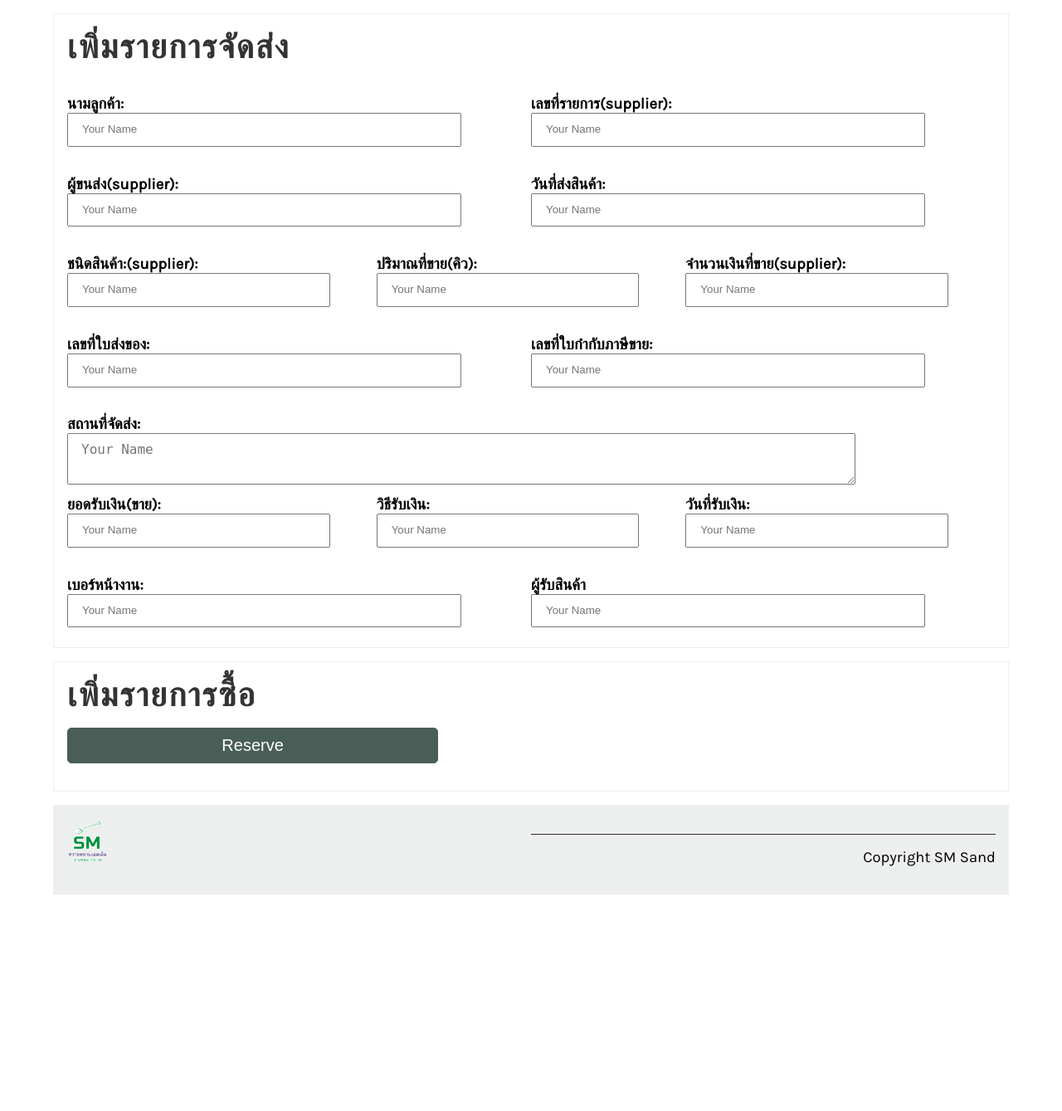
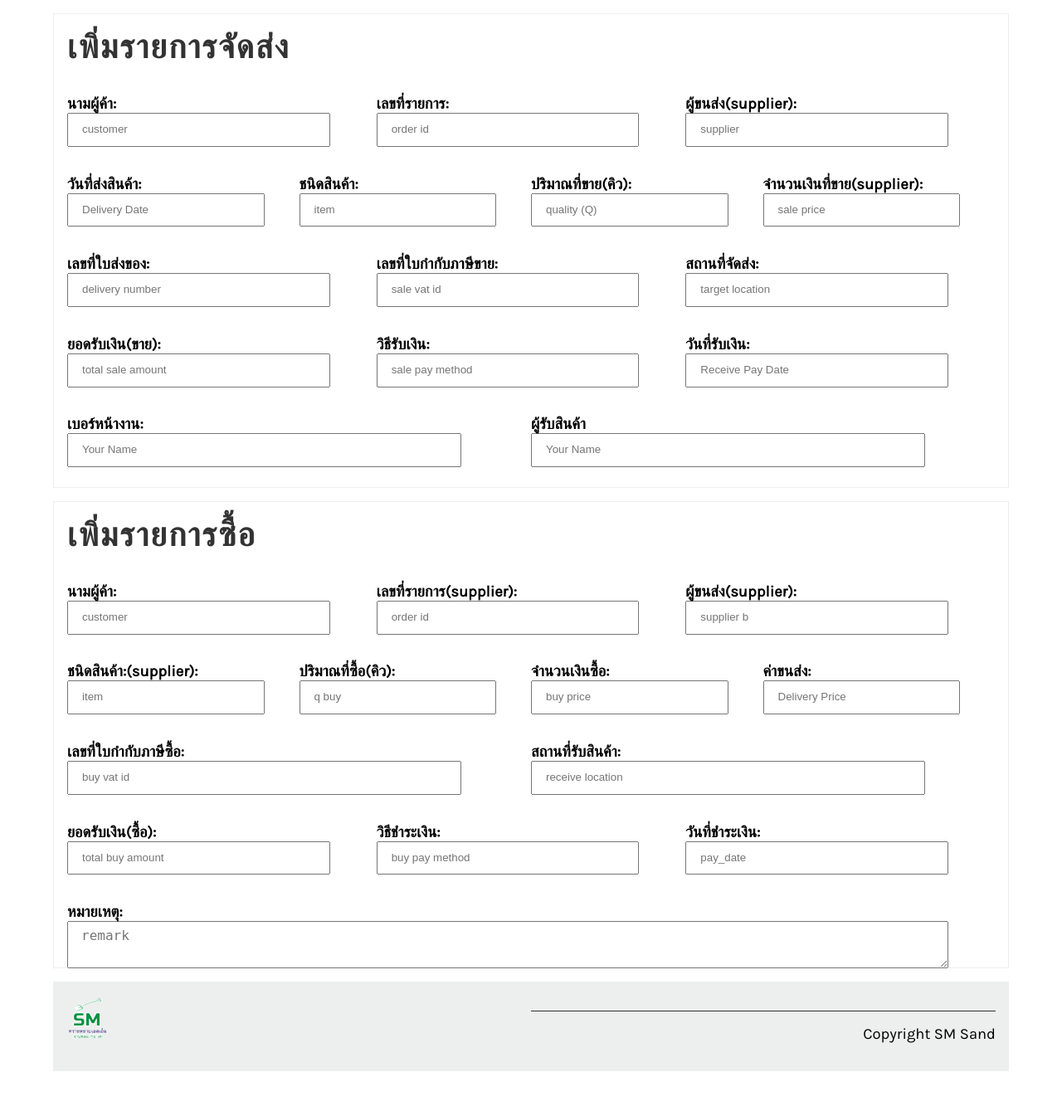
Before and after one commit to MikaelVenus/SMC, a Django app: page /orderitem/ in a window 1280 px wide. Shown: the part 259-1598 px from the top of the page at 83% size. Before the commit the page ends 1337 px from the top, so only its background shows below. Run offline with Django 4.2, Linux system fonts and the light colour scheme; data that the repository does not hold is empty; some web fonts are replaced.

Commit message:
add backend dropdown / add frontend layer for add item page

```diff
--- a/smcproject/account/models.py
+++ b/smcproject/account/models.py
@@ -48,7 +48,6 @@ class Order_Transection(models.Model):
     customer = models.ForeignKey(Customer, on_delete=models.CASCADE, related_name="customer_name")
     supplier = models.ForeignKey(Supplier, on_delete=models.CASCADE, related_name="supplier_name")
     item = models.ForeignKey(Item,  on_delete=models.CASCADE, related_name="item_name")
-
     #Customer part
     target_location = models.ForeignKey(Location,  on_delete=models.CASCADE, related_name="target_location_name")
     receive_phone = models.CharField(max_length=20)
@@ -61,7 +60,6 @@ class Order_Transection(models.Model):
     sale_pay_method = models.CharField(max_length=20, choices=PAY_RECEIVE_METHOD_CHOICES)
     sale_vat_id = models.CharField(max_length=30)
     receive_date = models.DateField()
-
     #Owner Part
     receive_location = models.ForeignKey(Location,  on_delete=models.CASCADE, related_name="receive_location_name")
     q_buy = models.DecimalField(decimal_places=4,max_digits=8)
--- a/smcproject/account/static/css/style.css
+++ b/smcproject/account/static/css/style.css
@@ -128,10 +128,10 @@ input, select{
 }
 
 textarea {
-    width: 85%;
+    width: 95%;
     display: block;
-    padding: .5rem 1rem;
-    line-height: 1.35rem;
+    padding: .4rem 1rem;
+    line-height: 1.3rem;
     box-sizing: border-box;
     font-size:1rem;
 }
--- a/smcproject/account/templates/base.html
+++ b/smcproject/account/templates/base.html
@@ -6,7 +6,7 @@
     <meta charset="utf-8" />
     <meta name="viewport" content="width=device-width, initial-scale=1" />
 
-    <title>Little Lemon</title>
+    <title>SMC Accounting</title>
     <meta name="description" content="A brief description" />
     <meta
       name="author"
@@ -34,6 +34,12 @@
       href="https://fonts.googleapis.com/css2?family=Karla&family=Markazi+Text:wght@500&display=swap"
       rel="stylesheet"
     />
+    <!-- add jquery -->
+    <script src="https://code.jquery.com/jquery-3.6.0.min.js"></script>
+
+    <!-- jQuery UI library -->
+    <link rel="stylesheet" href="https://code.jquery.com/ui/1.13.1/themes/base/jquery-ui.css">
+    <script src="https://code.jquery.com/ui/1.13.1/jquery-ui.js"></script>
   </head>
 
   <body>
--- a/smcproject/account/templates/book.html
+++ b/smcproject/account/templates/book.html
@@ -71,7 +71,7 @@
       .then(data => {
         reserved_slots = []
         bookings = ''
-
+        console.log(data)
         /* Step 11: Part three */
         for (let i = 0; i < data.length; i++) {
             let item = data[i];
--- a/smcproject/account/templates/orderitem.html
+++ b/smcproject/account/templates/orderitem.html
@@ -2,6 +2,7 @@
 {% load static %}
 
 {% block content %}
+<form method="POST" id="form">
   <section>
     <article>
       <h2>เพิ่มรายการจัดส่ง</h2>
@@ -10,95 +11,100 @@
         <!--Begin col-->
         <div class="column-100">
             {% csrf_token %}
-          <form method="POST" id="form">
+            <!-- <form method="POST" id="form"> -->
               <!-- {% csrf_token %} -->
             <div class="row">
               <div class="column-npd">
                 <p>
-                  <label for="first_name">นามลูกค้า:</label>
-                  <input type="text" placeholder="Your Name" maxlength="200" required="" id="first_name">
+                  <label for="customer">นามผู้ค้า:</label>
+                  <input type="text" placeholder="customer" maxlength="200" required="" id="customer">
                 </p>
               </div>
               <div class="column-npd">
                 <p>
-                  <label for="first_name">เลขที่รายการ(supplier):</label>
-                  <input type="text" placeholder="Your Name" maxlength="200" required="" id="first_name">
+                  <label for="order_id">เลขที่รายการ:</label>
+                  <input type="text" placeholder="order id" maxlength="200" required="" id="order_id">
+                </p>
+              </div>
+              <div class="column-npd">
+                <p>
+                  <label for="supplier">ผู้ขนส่ง(supplier):</label>
+                  <input type="text" placeholder="supplier" maxlength="200" required="" id="supplier">
                 </p>
               </div>
             </div>
             <div class="row">
               <div class="column-npd">
                 <p>
-                  <label for="first_name">ผู้ขนส่ง(supplier):</label>
-                  <input type="text" placeholder="Your Name" maxlength="200" required="" id="first_name">
+                  <label for="delivery_date">วันที่ส่งสินค้า:</label>
+                  <input type="text" placeholder="Delivery Date" maxlength="200" required="" id="delivery_date" name="delivery_date">
                 </p>
               </div>
               <div class="column-npd">
                 <p>
-                  <label for="first_name">วันที่ส่งสินค้า:</label>
-                  <input type="text" placeholder="Your Name" maxlength="200" required="" id="first_name">
+                  <label for="item">ชนิดสินค้า:</label>
+                  <input type="text" placeholder="item" maxlength="200" required="" id="item">
+                </p>
+              </div>
+              <div class="column-npd">
+                <p>
+                  <label for="q_sale">ปริมาณที่ขาย(คิว):</label>
+                  <input type="text" placeholder="quality (Q)" maxlength="200" required="" id="q_sale">
+                </p>
+              </div>
+              <div class="column-npd">
+                <p>
+                  <label for="sale_price">จำนวนเงินที่ขาย(supplier):</label>
+                  <input type="text" placeholder="sale price" maxlength="200" required="" id="sale_price">
                 </p>
               </div>
             </div>
             <div class="row">
               <div class="column-npd">
                 <p>
-                  <label for="first_name">ชนิดสินค้า:(supplier):</label>
-                  <input type="text" placeholder="Your Name" maxlength="200" required="" id="first_name">
+                  <label for="delivery_number">เลขที่ใบส่งของ:</label>
+                  <input type="text" placeholder="delivery number" maxlength="200" required="" id="delivery_number">
                 </p>
               </div>
               <div class="column-npd">
                 <p>
-                  <label for="first_name">ปริมาณที่ขาย(คิว):</label>
-                  <input type="text" placeholder="Your Name" maxlength="200" required="" id="first_name">
+                  <label for="sale_vat_id">เลขที่ใบกำกับภาษีขาย:</label>
+                  <input type="text" placeholder="sale vat id" maxlength="200" required="" id="sale_vat_id">
                 </p>
               </div>
               <div class="column-npd">
                 <p>
-                  <label for="first_name">จำนวนเงินที่ขาย(supplier):</label>
-                  <input type="text" placeholder="Your Name" maxlength="200" required="" id="first_name">
+                  <label for="target_location">สถานที่จัดส่ง:</label>
+                  <input type="text" placeholder="target location" maxlength="200" required="" id="target_location">
+                  <!-- <textarea type="text" placeholder="Your Name" maxlength="200" required="" id="first_name"></textarea> -->
                 </p>
               </div>
             </div>
-            <div class="row">
-              <div class="column-npd">
-                <p>
-                  <label for="first_name">เลขที่ใบส่งของ:</label>
-                  <input type="text" placeholder="Your Name" maxlength="200" required="" id="first_name">
-                </p>
-              </div>
-              <div class="column-npd">
-                <p>
-                  <label for="first_name">เลขที่ใบกำกับภาษีขาย:</label>
-                  <input type="text" placeholder="Your Name" maxlength="200" required="" id="first_name">
-                </p>
-              </div>
-            </div>
-            <div class="row">
+            <!-- <div class="row">
               <div class="column-npd">
                 <p>
                   <label for="first_name">สถานที่จัดส่ง:</label>
                   <textarea type="text" placeholder="Your Name" maxlength="200" required="" id="first_name"></textarea>
                 </p>
               </div>
-            </div>
+            </div> -->
             <div class="row">
               <div class="column-npd">
                 <p>
-                  <label for="first_name">ยอดรับเงิน(ขาย):</label>
-                  <input type="text" placeholder="Your Name" maxlength="200" required="" id="first_name">
+                  <label for="total_sale_amount">ยอดรับเงิน(ขาย):</label>
+                  <input type="text" placeholder="total sale amount" maxlength="200" required="" id="total_sale_amount">
                 </p>
               </div>
               <div class="column-npd">
                 <p>
-                  <label for="first_name">วิธีรับเงิน:</label>
-                  <input type="text" placeholder="Your Name" maxlength="200" required="" id="first_name">
+                  <label for="sale_pay_method">วิธีรับเงิน:</label>
+                  <input type="text" placeholder="sale pay method" maxlength="200" required="" id="sale_pay_method">
                 </p>
               </div>
               <div class="column-npd">
                 <p>
-                  <label for="first_name">วันที่รับเงิน:</label>
-                  <input type="text" placeholder="Your Name" maxlength="200" required="" id="first_name">
+                  <label for="receive_date">วันที่รับเงิน:</label>
+                  <input type="text" placeholder="Receive Pay Date" maxlength="200" required="" id="receive_date" name="receive_pay_date">
                 </p>
               </div>
             </div>
@@ -116,17 +122,13 @@
                 </p>
               </div>
             </div>
-          </form>
+            <!-- </form> -->
         </div>
         <!--End col-->
       </div>
         <!--Begin col-->
       </div>
       <!--End row-->
-
-
-
-
     </article>
   </section>
   <section>
@@ -134,91 +136,148 @@
       <h2>เพิ่มรายการซื้อ</h2>
       <!--Begin row-->
       <div class="row">
-      <!--Begin col-->
-      <div class="column">
-          {% csrf_token %}
-          <form method="POST" id="form">
-            <!-- {% csrf_token %} -->
-            <button type="button" id="button">Reserve</button>
-          </form>
+        <div class="column-npd">
+          <p>
+            <label for="customer_b">นามผู้ค้า:</label>
+            <input type="text" placeholder="customer" maxlength="200" required="" id="customer_b">
+          </p>
+        </div>
+        <div class="column-npd">
+          <p>
+            <label for="order_id_b">เลขที่รายการ(supplier):</label>
+            <input type="text" placeholder="order id" maxlength="200" required="" id="order_id_b">
+          </p>
+        </div>
+        <div class="column-npd">
+          <p>
+            <label for="supplier_b">ผู้ขนส่ง(supplier):</label>
+            <input type="text" placeholder="supplier b" maxlength="200" required="" id="supplier_b">
+          </p>
+        </div>
+      </div>
+      <div class="row">
+        <div class="column-npd">
+          <p>
+            <label for="item_b">ชนิดสินค้า:(supplier):</label>
+            <input type="text" placeholder="item" maxlength="200" required="" id="item_b">
+          </p>
+        </div>
+        <div class="column-npd">
+          <p>
+            <label for="q_buy">ปริมาณที่ซื้อ(คิว):</label>
+            <input type="text" placeholder="q buy" maxlength="200" required="" id="q_buy">
+          </p>
+        </div>
+        <div class="column-npd">
+          <p>
+            <label for="buy_price">จำนวนเงินซื้อ:</label>
+            <input type="text" placeholder="buy price" maxlength="200" required="" id="buy_price">
+          </p>
+        </div>
+        <div class="column-npd">
+          <p>
+            <label for="delivery_price">ค่าขนส่ง:</label>
+            <input type="text" placeholder="Delivery Price" maxlength="200" required="" id="delivery_price" name="delivery_date">
+          </p>
+        </div>
+      </div>
+      <div class="row">
+        <!-- <div class="column-npd">
+          <p>
+            <label for="first_name">เลขที่ใบส่งของ:</label>
+            <input type="text" placeholder="Your Name" maxlength="200" required="" id="first_name">
+          </p>
+        </div> -->
+        <div class="column-npd">
+          <p>
+            <label for="buy_vat_id">เลขที่ใบกำกับภาษีซื้อ:</label>
+            <input type="text" placeholder="buy vat id" maxlength="200" required="" id="buy_vat_id">
+          </p>
+        </div>
+        <div class="column-npd">
+          <p>
+            <label for="receive_location">สถานที่รับสินค้า:</label>
+            <input type="text" placeholder="receive location" maxlength="200" required="" id="receive_location">
+            <!-- <textarea type="text" placeholder="Your Name" maxlength="200" required="" id="first_name"></textarea> -->
+          </p>
+        </div>
+      </div>
+      <!-- <div class="row">
+        <div class="column-npd">
+          <p>
+            <label for="first_name">สถานที่จัดส่ง:</label>
+            <textarea type="text" placeholder="Your Name" maxlength="200" required="" id="first_name"></textarea>
+          </p>
+        </div>
+      </div> -->
+      <div class="row">
+        <div class="column-npd">
+          <p>
+            <label for="total_buy_amount">ยอดรับเงิน(ซื้อ):</label>
+            <input type="text" placeholder="total buy amount" maxlength="200" required="" id="total_buy_amount">
+          </p>
+        </div>
+        <div class="column-npd">
+          <p>
+            <label for="buy_pay_method">วิธีชำระเงิน:</label>
+            <input type="text" placeholder="buy pay method" maxlength="200" required="" id="buy_pay_method">
+          </p>
+        </div>
+        <div class="column-npd">
+          <p>
+            <label for="pay_date">วันที่ชำระเงิน:</label>
+            <input type="text" placeholder="pay_date" maxlength="200" required="" id="pay_date" name="pay_date">
+          </p>
+        </div>
+      </div>
+      <div class="row">
+        <div class="column-npd">
+          <p>
+            <label for="remark">หมายเหตุ:</label>
+            <textarea type="text" placeholder="remark" maxlength="200" required="" id="remark"></textarea>
+          </p>
+        </div>
       </div>
     </article>
   </section>
+</form>
+
 <script>
+  $(function() {
+    $("#delivery_date").datepicker({
+      dateFormat: 'dd-mm-yy' // Specify the date format as day-month-year
+    });
 
-  const date = new Date()
-  document.getElementById('reservation_date').value = `${date.getFullYear()}-${date.getMonth() + 1}-${date.getDate().toString().padStart(2, "0")}`
+    $("#receive_date").datepicker({
+      dateFormat: 'dd-mm-yy' // Specify the date format as day-month-year
+    });
 
-  console.log(document.getElementById('reservation_date').value)
-  getBookings()
+    $("#pay_date").datepicker({
+      dateFormat: 'dd-mm-yy' // Specify the date format as day-month-year
+    });
+
+  });
+
+  // const date = new Date()
+  // document.getElementById('reservation_date').value = `${date.getFullYear()}-${date.getMonth() + 1}-${date.getDate().toString().padStart(2, "0")}`
+
+  // console.log(document.getElementById('reservation_date').value)
+  getorderitem()
 
 
   /*  Step 10: Part two */
-  let reservation_date = document.getElementById("reservation_date");
-  reservation_date.addEventListener('change', getBookings);
+  // let reservation_date = document.getElementById("reservation_date");
+  // reservation_date.addEventListener('change', getBookings);
 
 
-  function getBookings() {
-    let reserved_slots = []
-    const date = document.getElementById('reservation_date').value
-    document.getElementById('today').innerHTML = date
+  function getorderitem() {
 
-    fetch("{% url 'bookings' %}" + '?date=' + date)
+    fetch("{% url 'orderitemviews' %}")
       .then(r => r.json())
       .then(data => {
-        reserved_slots = []
-        bookings = ''
-
+        console.log(data)
         /* Step 11: Part three */
-        for (let i = 0; i < data.length; i++) {
-            let item = data[i];
-            console.log(item.fields.first_name)
-            reserved_slots.push(item.fields.reservation_slot)
-            bookings = `<p>${item.fields.first_name} - ${formatTime(item.fields.reservation_slot)}</p>`
-        }
-
-        /* Step 12: Part four  */
-        let slot_options = '<option value="0" disabled>Select time</option>'
-
-        for (let i = 11; i < 20; i++) {
-            let item = data[i];
-            label = formatTime(i)
-            if (reserved_slots.includes(i)){
-              slot_options += `<option value=${i} disabled>${label}</option>`
-            }
-            else {
-              slot_options += `<option value=${i}>${label}</option>`
-            }
-        }
-
-        document.getElementById('reservation_slot').innerHTML = slot_options
-        if(bookings==''){
-          bookings = "No bookings"
-        }
-        document.getElementById('bookings').innerHTML = bookings
       })
   }
-
-  function formatTime(time) {
-    const ampm = time < 12 ? 'AM' : 'PM'
-    const t = time < 12 ? time : time > 12 ? time - 12 : time
-    const label = `${t} ${ampm}`
-    return label
-  }
-
-
-  document.getElementById('button').addEventListener('click', function (e) {
-    const formdata = {
-      first_name: document.getElementById('first_name').value,
-      reservation_date: document.getElementById('reservation_date').value,
-      reservation_slot: document.getElementById('reservation_slot').value,
-    }
-
-    fetch("{% url 'bookings' %}", { method: 'post', body: JSON.stringify(formdata) })
-      .then(r => r.text())
-      .then(data => {
-        getBookings()
-      })
-  })
 </script>
 {% endblock %}
--- a/smcproject/account/urls.py
+++ b/smcproject/account/urls.py
@@ -6,6 +6,7 @@ from django.contrib.auth.decorators import login_required
 
 urlpatterns = [
     path('orderitem/', views.orderitem, name="orderitem"),
+    path('orderitemviews', views.orderitemviews, name="orderitemviews"),
     path('', views.custom_login, name='login'),
     path('logout/', views.custom_logout, name='logout'),
     path('home/', login_required(views.home), name="home"),
--- a/smcproject/account/views.py
+++ b/smcproject/account/views.py
@@ -3,7 +3,7 @@ from django.shortcuts import redirect, render
 from .forms import BookingForm, OrderForm
 from .models import Menu
 from django.core import serializers
-from .models import Booking, Order_Transection
+from .models import Booking, Order_Transection, Location,Supplier,Customer
 from datetime import datetime
 import json
 from django.views.decorators.csrf import csrf_exempt
@@ -53,6 +53,20 @@ def orderitem(request):
             form.save()
     context = {'form':form}
     return render(request, 'orderitem.html', context)
+
+def orderitemviews(request):
+    dropdownitem = []
+    location_data = Location.objects.all()
+
+    # Create a dictionary for each Location object and append it to dropdownitem
+    for location in location_data:
+        location_dict = {
+            'id': location.location_id,
+            'name': location.name
+        }
+        dropdownitem.append(location_dict)
+    dropdownitem_json = json.dumps(dropdownitem)
+    return HttpResponse(dropdownitem_json, content_type='application/json')
 
 def about(request):
     return render(request, 'about.html')
```
Lines whose indentation alone changed are shown as unchanged.
